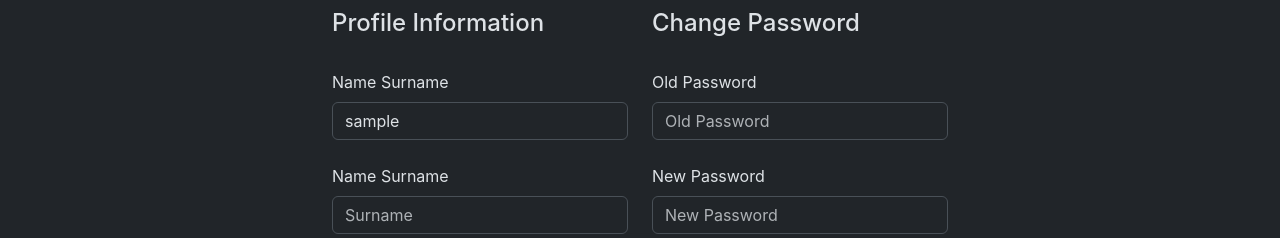
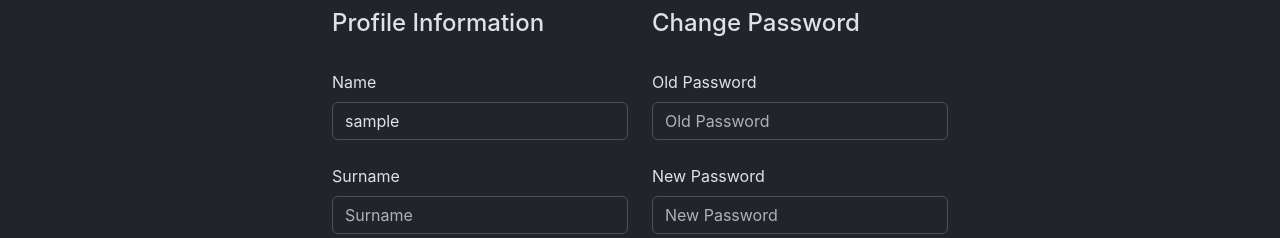
Before and after one commit to DreArman/stock_notifier, a React (Vite) app: page /profile in a window 1280 px wide. Shown: the part 250-488 px from the top of the page. Built offline with nearby package versions, Linux system fonts and the light colour scheme; no server answers; sample sign-in values are in the browser's storage.

Commit message:
fix username fullname

```diff
--- a/src/pages/main/Profile.jsx
+++ b/src/pages/main/Profile.jsx
@@ -1,6 +1,6 @@
 import TelegramButton from "../../components/elements/TelegramButton";
 import { setUserData, changeUserPassword } from "../../services/userService";
-import { useContext, useEffect, useState } from "react";
+import { useContext, useState } from "react";
 import { AuthContext } from "../../context/AuthContext";
 // import { User } from "../../models/User";
 import { getUserData } from '../../services/userService';
@@ -9,15 +9,9 @@ import "react-toastify/dist/ReactToastify.css";
 
 const Profile = () => {
   const { user } = useContext(AuthContext);
-  const [username, setUsername] = useState(user.username);
-  const [fullName, setFullName] = useState([]);
+  const [fullName, setFullName] = useState(user.username.split(" "));
   const [code, setCode] = useState(user.telegramID);
   const [password, setPassword] = useState("");
-
-  useEffect(() => {
-    setUsername(user.username);
-    setFullName(user.username.split(" "));
-  }, [user]);
 
   const handleChangeName = (e) => {
     setFullName((prev) => [e.target.value, prev[1]]);
@@ -38,6 +32,7 @@ const Profile = () => {
 
   const handleSubmit = async (e) => {
     e.preventDefault();
+    const username = fullName.join(" ");
     const data = await setUserData(username, code);
     if (data && data.message === "User info changed") {
 
@@ -83,7 +78,7 @@ const Profile = () => {
           <form className="needs-validation mb-2" onSubmit={handleSubmit}>
             <div className="row g-4 py-3 row-cols-lg-1">
               <div className="col-12">
-                <label htmlFor="name" className="form-label">Name Surname</label>
+                <label htmlFor="name" className="form-label">Name</label>
                 <input
                   type="text"
                   className="form-control"
@@ -97,7 +92,7 @@ const Profile = () => {
               </div>
 
               <div className="col-12">
-              <label htmlFor="surname" className="form-label">Name Surname</label>
+              <label htmlFor="surname" className="form-label">Surname</label>
                 <input
                   type="text"
                   className="form-control"
```
